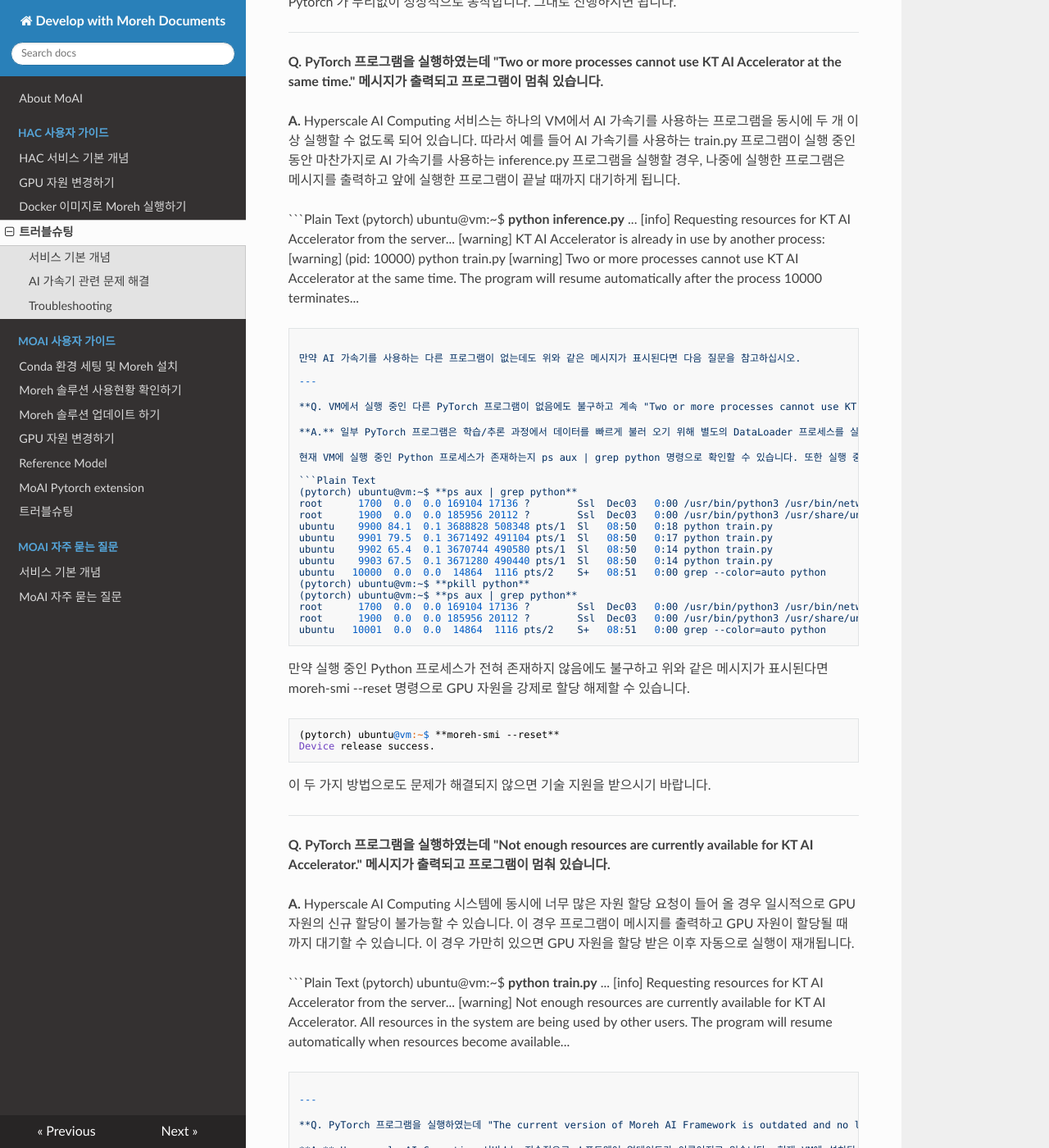
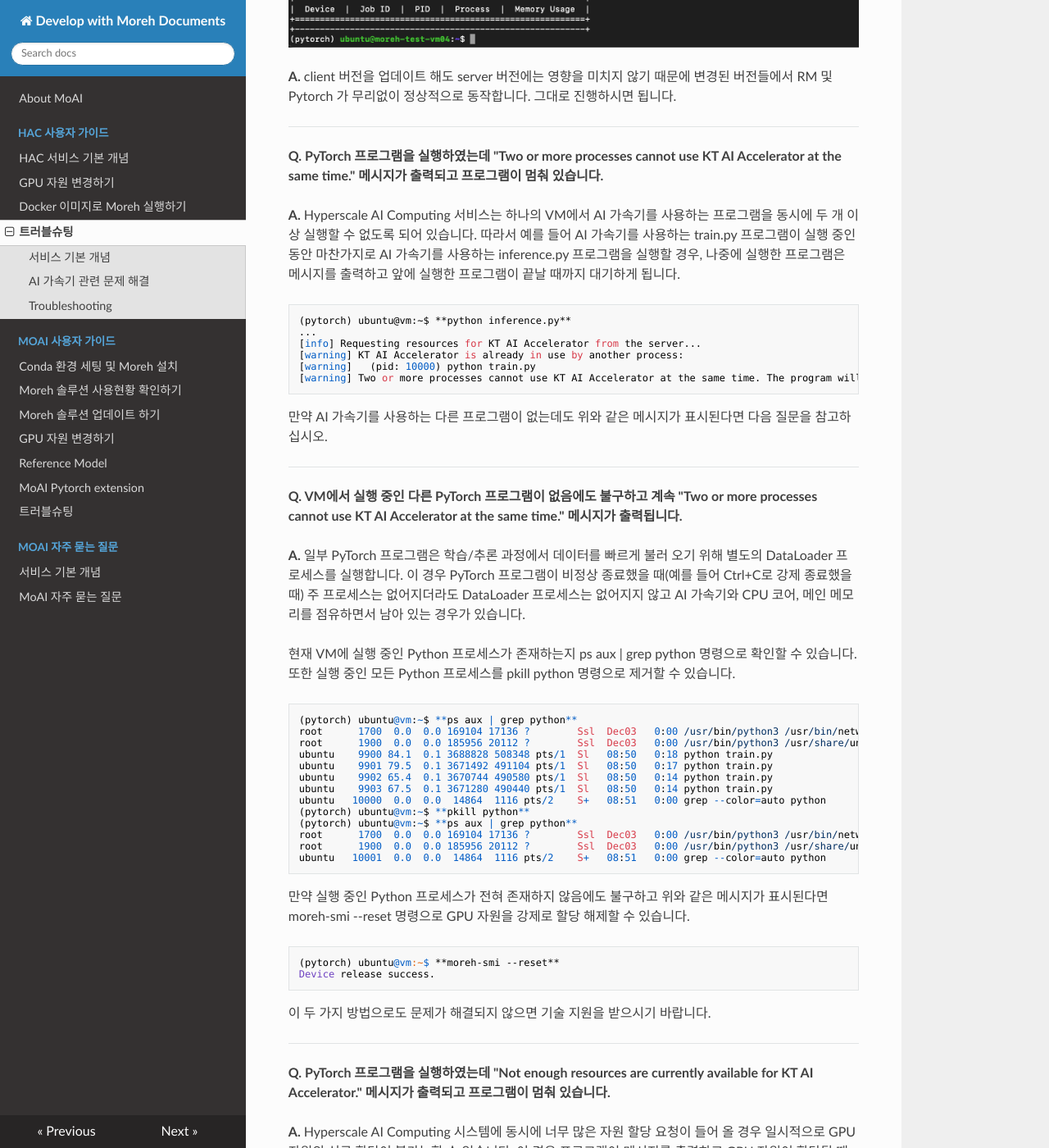
Before and after one commit to johyun1001/moreh-docs-public, an MkDocs documentation site: the page built from docs/HAC 사용자 가이드/트러블슈팅.md, in a window 1280 px wide and 1400 px high, scrolled down 1780 px. Shown: the whole window at 82% size. Built offline with MkDocs 1.6.1, drawn with Linux system fonts in a browser that asks for light colours; nearby versions of some CDN libraries; some of the changed text lies outside the part shown.

Commit message:
Update 트러블슈팅.md

````diff
--- a/docs/HAC 사용자 가이드/트러블슈팅.md
+++ b/docs/HAC 사용자 가이드/트러블슈팅.md
@@ -9,7 +9,7 @@
 
 **A.** AI 가속기 정보는 터미널에서 moreh-smi 명령을 실행하여 확인할 수 있습니다. "KT AI Accelerator" 디바이스가 하나 표시되면 정상적으로 AI 가속기가 할당되어 있는 것입니다.
 
-```Plain Text
+```
 (pytorch) ubuntu@vm:~$ moreh-smi
 +--------------------------------------------------------------------------------------------------------------+
 |  Moreh-SMI 0.8.0                                               Client Version: 0.8.0  Server Version: 0.8.0  |
@@ -26,7 +26,7 @@ Processes:
 +----------------------------------------------------------+
 ```
 
-```Plain Text
+```
 (pytorch) ubuntu@vm:~$ moreh-smi
 +--------------------------------------------------------------------------------------------------------------+
 |  Moreh-SMI 0.8.0                                               Client Version: 0.8.0  Server Version: 0.8.0  |
@@ -70,7 +70,7 @@ A. “pytorch” 가상 환경에는 이미 Hyperscale AI Computing 서비스를
 
 **Q.  `moreh-smi`를 실행했는데 client version 과 server 버전이 다릅니다. `update-moreh`로 moreh 솔루션 업데이트를 진행해도 될까요?**
 
-![Image](./image/updatefaq.png)
+![Image](../image/updatefaq.png)
 
 **A.** client 버전을 업데이트 해도 server 버전에는 영향을 미치지 않기 때문에 변경된 버전들에서 RM 및 Pytorch 가 무리없이 정상적으로 동작합니다. 그대로 진행하시면 됩니다.
 
@@ -80,7 +80,7 @@ A. “pytorch” 가상 환경에는 이미 Hyperscale AI Computing 서비스를
 
 **A.** Hyperscale AI Computing 서비스는 하나의 VM에서 AI 가속기를 사용하는 프로그램을 동시에 두 개 이상 실행할 수 없도록 되어 있습니다. 따라서 예를 들어 AI 가속기를 사용하는 train.py 프로그램이 실행 중인 동안 마찬가지로 AI 가속기를 사용하는 inference.py 프로그램을 실행할 경우, 나중에 실행한 프로그램은 메시지를 출력하고 앞에 실행한 프로그램이 끝날 때까지 대기하게 됩니다.
 
-```Plain Text
+```
 (pytorch) ubuntu@vm:~$ **python inference.py**
 ...
 [info] Requesting resources for KT AI Accelerator from the server...
@@ -99,7 +99,7 @@ A. “pytorch” 가상 환경에는 이미 Hyperscale AI Computing 서비스를
 
 현재 VM에 실행 중인 Python 프로세스가 존재하는지 ps aux | grep python 명령으로 확인할 수 있습니다. 또한 실행 중인 모든 Python 프로세스를 pkill python 명령으로 제거할 수 있습니다.
 
-```Plain Text
+```
 (pytorch) ubuntu@vm:~$ **ps aux | grep python**
 root      1700  0.0  0.0 169104 17136 ?        Ssl  Dec03   0:00 /usr/bin/python3 /usr/bin/networkd-dispatcher --run-startup-triggers
 root      1900  0.0  0.0 185956 20112 ?        Ssl  Dec03   0:00 /usr/bin/python3 /usr/share/unattended-upgrades/unattended-upgrade-shutdown --wait-for-signal
@@ -130,7 +130,7 @@ Device release success.
 
 **A.** Hyperscale AI Computing 시스템에 동시에 너무 많은 자원 할당 요청이 들어 올 경우 일시적으로 GPU 자원의 신규 할당이 불가능할 수 있습니다. 이 경우 프로그램이 메시지를 출력하고 GPU 자원이 할당될 때까지 대기할 수 있습니다. 이 경우 가만히 있으면 GPU 자원을 할당 받은 이후 자동으로 실행이 재개됩니다.
 
-```Plain Text
+```
 (pytorch) ubuntu@vm:~$ **python train.py**
 ...
 [info] Requesting resources for KT AI Accelerator from the server...
@@ -143,7 +143,7 @@ Device release success.
 
 **A.** Hyperscale AI Computing 서비스는 지속적으로 소프트웨어 업데이트가 이루어지고 있습니다. 현재 VM에 설치된 소프트웨어가 구 버전인 경우 실제 GPU 쪽 소프트웨어와 호환성이 맞지 않아 프로그램 실행이 불가능할 수 있습니다. 이 경우 터미널에서 update-moreh 명령을 실행하여 소프트웨어를 자동으로 업데이트할 수 있습니다.
 
-```Plain Text
+```
 (pytorch) ubuntu@vm:~$ **update-moreh**
 Currently installed: 0.8.0
 Possible upgrading version: 0.8.1
@@ -168,7 +168,7 @@ installed : /usr/lib/libmodnnruntime.so
 
 **A.** 우선 터미널에서 `conda list pytorch`를 실행하여 PyTorch가 정상 설치되었는지 확인하십시오. PyTorch 버전이 `1.7.1+cu110.moreh00.0.0`와 같은 형식으로 표시되면 정상 설치되어 있는 것입니다.
 
-```Plain Text
+```
 (pytorch) ubuntu@vm:~$ **conda list torch**
 # packages in environment at /home/ubuntu/.conda/envs/pytorch:
 #
@@ -180,7 +180,7 @@ torchvision               0.8.2                    pypi_0    pypi
 
 그리고 다음과 같이 실행하여 PyTorch 버전 및 Hyperscale AI Computing 플러그인 버전 정보를 확인하십시오. import torch 혹은 torch.version.moreh 결과 에러가 발생하면 PyTorch 혹은 플러그인에 문제가 있는 것입니다.
 
-```Plain Text
+```
 (pytorch) ubuntu@vm:~$ **python**
 Python 3.8.12 (default, Oct 12 2021, 13:49:34)
 [GCC 7.5.0] :: Anaconda, Inc. on linux
@@ -196,7 +196,7 @@ Type "help", "copyright", "credits" or "license" for more information.
 
 위 두 단계 중 하나에서 실패한 경우 다음과 같이 실행하여 PyTorch를 재설치해 보십시오.
 
-```Plain Text
+```bash
 (pytorch) ubuntu@vm:~$ **update-moreh --force**
 ```
 
````
